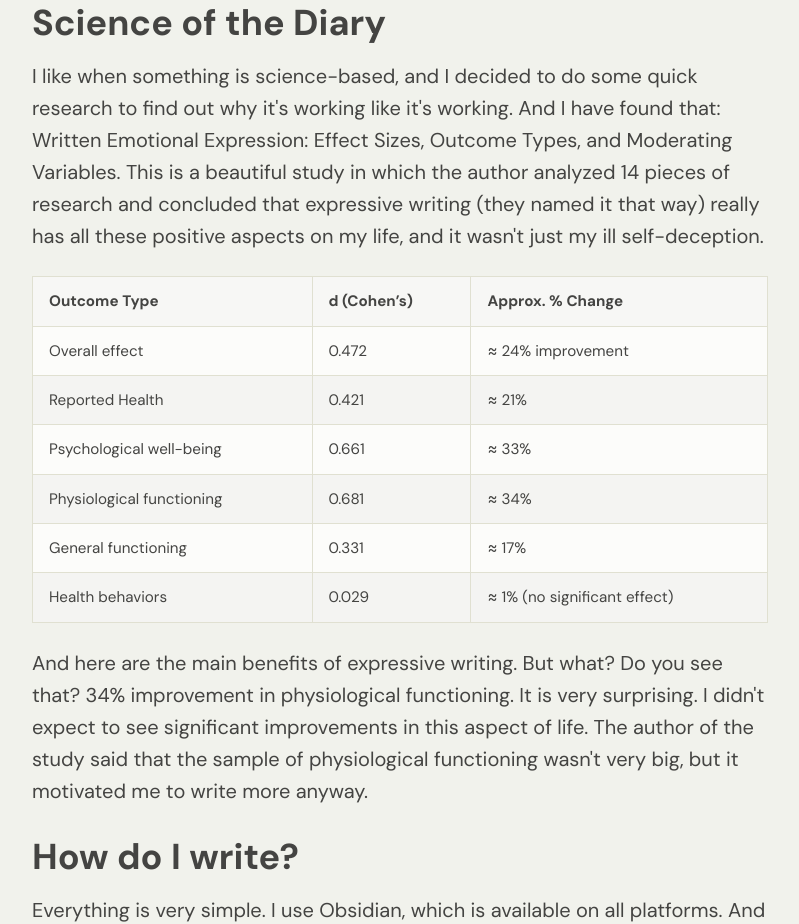
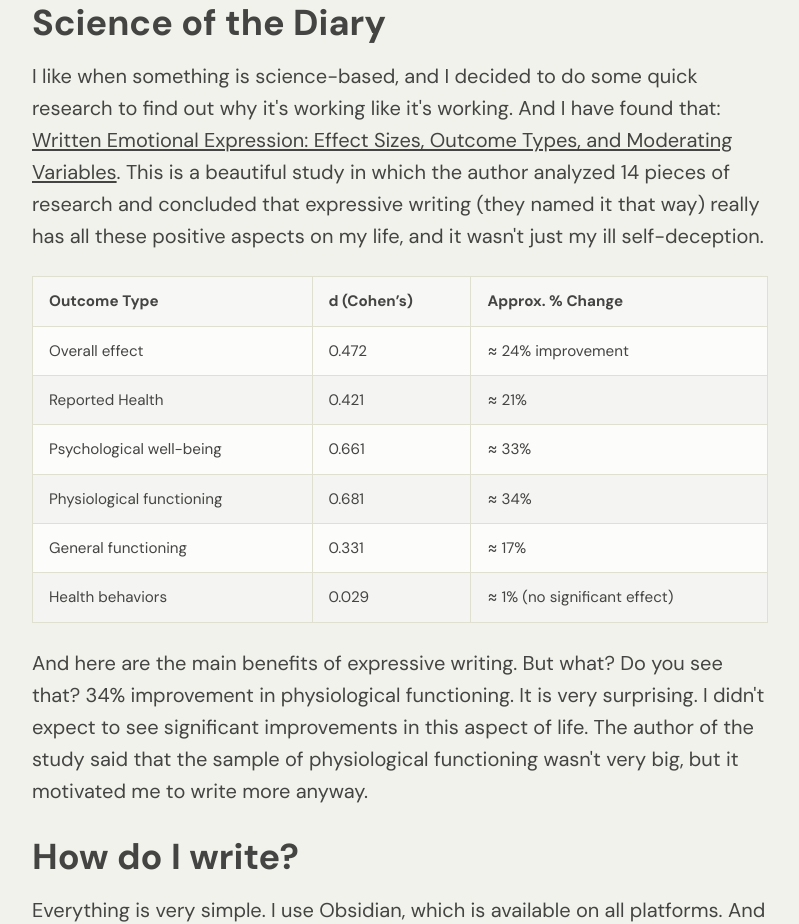
Before and after one commit to OleksandrHridzhak/cerk, a Next.js app: page /article/11-weeks-of-writing-what-i-learned-about-diary in a window 1280 px wide. Shown: the part 1800-2724 px from the top of the page, without its empty margins (240-1039 px from the left). Built offline with nearby package versions, Linux system fonts and the light colour scheme.

Commit message:
Add underline styling to links in article body
Co-authored-by: OleksandrHridzhak <180512650+OleksandrHridzhak@users.noreply.github.com>

```diff
--- a/src/app/article/[slug]/articleBody.css
+++ b/src/app/article/[slug]/articleBody.css
@@ -84,6 +84,19 @@
 .article-body li {
   margin-bottom: 0.5rem;
   color: #444442;
+}
+
+.article-body a {
+  color: #444442;
+  text-decoration: underline;
+  text-decoration-thickness: 1.5px;
+  text-underline-offset: 2px;
+  transition: color 0.2s ease, text-decoration-color 0.2s ease;
+}
+
+.article-body a:hover {
+  color: #2c2c2a;
+  text-decoration-thickness: 2px;
 }
 
 /* Adjustments for tablets (width ≥ 481px) */
```
